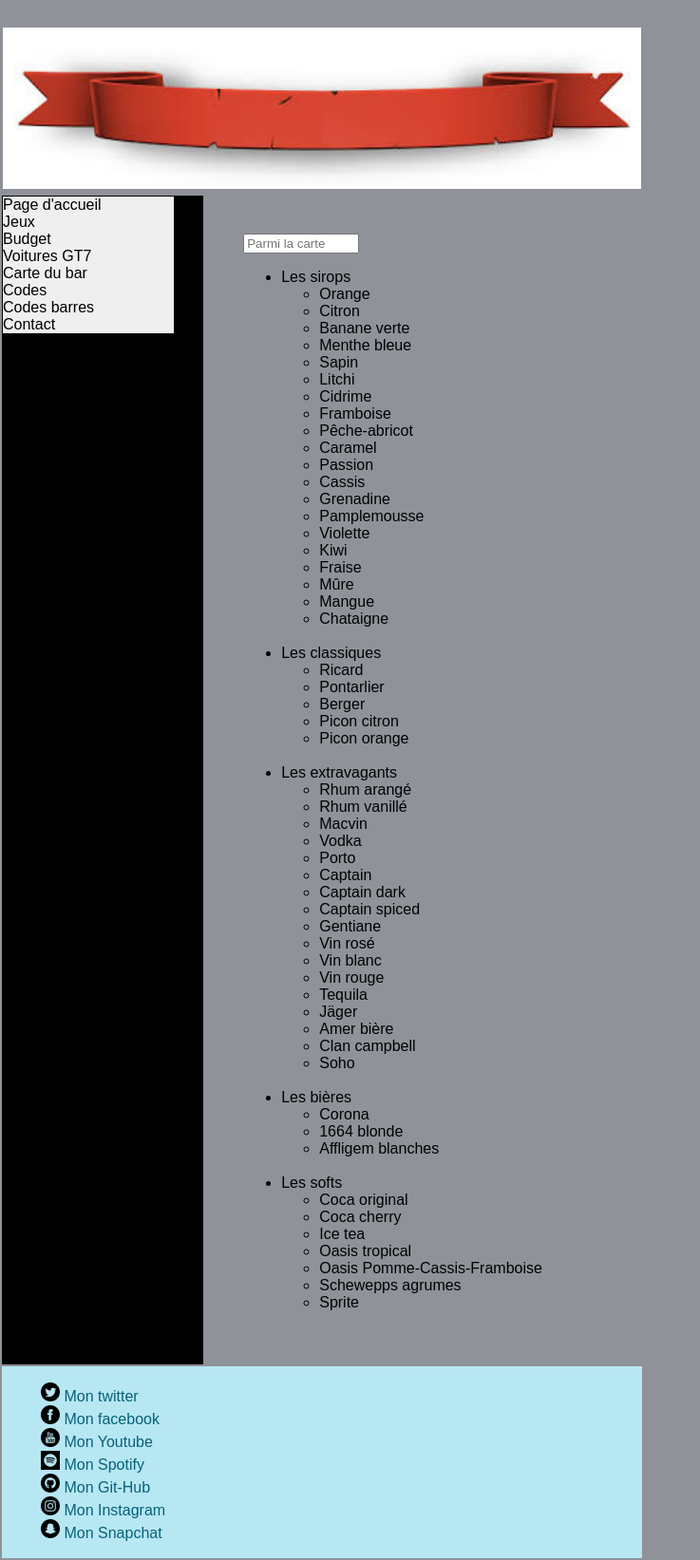
After one commit to Gabin221/Gabin221.github.io, a PHP site: the page made by Carte bar/indexCarteBar.html in a window 1280 px wide. The commit adds this page. Shown: the whole page at 95% size, without its empty margins (0-737 px from the left). Run offline with PHP 8.4, Linux system fonts and the light colour scheme.

Commit message:
Add files via upload

```diff
--- a/Budget/indexBudget.html
+++ b/Budget/indexBudget.html
@@ -19,10 +19,10 @@
 	<tr>
 		<td id="colonneMenu">
   			<ul id="menu-vertical">
-    				<li><a href="../Page principale/index.html">Page d'accueil</a></li>
+    				<li><a href="../index.html">Page d'accueil</a></li>
     				<li><a href="#">Jeux</a>
       					<ul class="sous">
-        					<li><a href="./indexPendu.html">Pendu</a></li>
+        					<li><a href="../Pendu/indexPendu.html">Pendu</a></li>
         					<li><a href="../Devine-nombre/indexDevineNombre.html">Devine nombre</a></li>
       					</ul>
     				</li>
--- /dev/null
+++ b/Carte bar/indexCarteBar.html
@@ -0,0 +1,147 @@
+<!DOCTYPE html>
+<meta name="viewport" content="width=device-width, initial-scale=1.0">
+<html lang="fr">
+	<head>
+		<meta charset="utf-8">
+		<title>Carte du bar</title>
+		<link rel="icon" type="image/png" sizes="16x16" href="Images/monLogo.jpg">
+		<meta http-equiv="Content-Type" content="text/html; charset=iso-8859-1" />
+		<link href="styleCarteBar.css" rel="stylesheet" type="text/css">
+	</head>
+	<body>
+	<table>
+	<tr>
+		<td colspan="2" id="banniere" >
+			<img src="../Images/monLogo.jpg"/>
+		</td>
+	</tr>
+	<tr>
+		<td id="colonneMenu">
+  			<ul id="menu-vertical">
+    				<li><a href="../index.html">Page d'accueil</a></li>
+    				<li><a href="#">Jeux</a>
+      					<ul class="sous">
+        					<li><a href="../Pendu/indexPendu.html">Pendu</a></li>
+        					<li><a href="../Devine-nombre/indexDevineNombre.html">Devine nombre</a></li>
+      					</ul>
+    				</li>
+    				<li><a href="../Budget/indexBudget.html">Budget</a></li>
+    				<li><a href="../GT7/indexVoituresGT7.html">Voitures GT7</a></li>
+    				<li><a href="../Carte bar/indexCarteBar.html">Carte du bar</a></li>
+    				<li class="deroulant"><a href="#">Codes</a>
+      					<ul class="sous">
+        					<li><a href=../Python/indexPython.html>Python</a></li>
+        					<li><a href=../Html/indexHtml.html>HTML/Javascript/CSS</a></li>
+      					</ul>
+    				</li>
+    				<li><a href="../Générateur code barres/indexGenerateurCodeBarres.html">Codes barres</a></li>
+    				<li><a href="../Contact/indexContact.html">Contact</a></li>
+  			</ul>
+		</td>
+		<td id="contenu">
+			<input id="searchbar" onkeyup="search_animal()" type="text" name="search" placeholder="Parmi la carte">
+
+    			<ol id='list' style="list-style-type: disc">
+			<li class="animals">Les sirops</li>
+				<ol list-style-position: inside style="list-style-type: circle">
+					<li class="animals">Orange</li>
+					<li class="animals">Citron</li>
+					<li class="animals">Banane verte</li>
+					<li class="animals">Menthe bleue</li>
+					<li class="animals">Sapin</li>
+					<li class="animals">Litchi</li>
+					<li class="animals">Cidrime</li>
+					<li class="animals">Framboise</li>
+					<li class="animals">Pêche-abricot</li>
+					<li class="animals">Caramel</li>
+					<li class="animals">Passion</li>
+					<li class="animals">Cassis</li>
+					<li class="animals">Grenadine</li>
+					<li class="animals">Pamplemousse</li>
+					<li class="animals">Violette</li>
+					<li class="animals">Kiwi</li>
+					<li class="animals">Fraise</li>
+					<li class="animals">Mûre</li>
+					<li class="animals">Mangue</li>
+					<li class="animals">Chataigne</li></br>
+				</ol>
+				<li class="animals">Les classiques</li>
+				<ol list-style-position: inside style="list-style-type: circle">
+					<li class="animals">Ricard</li>
+					<li class="animals">Pontarlier</li>
+					<li class="animals">Berger</li>
+					<li class="animals">Picon citron</li>
+					<li class="animals">Picon orange</li></br>
+				</ol>
+				<li class="animals">Les extravagants</li>
+				<ol list-style-position: inside style="list-style-type: circle">
+					<li class="animals">Rhum arangé</li>
+					<li class="animals">Rhum vanillé</li>
+					<li class="animals">Macvin</li>
+					<li class="animals">Vodka</li>
+					<li class="animals">Porto</li>
+					<li class="animals">Captain</li>
+					<li class="animals">Captain dark</li>
+					<li class="animals">Captain spiced</li>
+					<li class="animals">Gentiane</li>
+					<li class="animals">Vin rosé</li>
+					<li class="animals">Vin blanc</li>
+					<li class="animals">Vin rouge</li>
+					<li class="animals">Tequila</li>
+					<li class="animals">Jäger</li>
+					<li class="animals">Amer bière</li>
+					<li class="animals">Clan campbell</li>
+					<li class="animals">Soho</li></br>
+				</ol>
+				<li class="animals">Les bières</li>
+				<ol list-style-position: inside style="list-style-type: circle">
+					<li class="animals">Corona</li>
+					<li class="animals">1664 blonde</li>
+					<li class="animals">Affligem blanches</li></br>
+				</ol>
+				<li class="animals">Les softs</li>
+				<ol list-style-position: inside style="list-style-type: circle">
+					<li class="animals">Coca original</li>
+					<li class="animals">Coca cherry</li>
+					<li class="animals">Ice tea</li>
+					<li class="animals">Oasis tropical</li>
+					<li class="animals">Oasis Pomme-Cassis-Framboise</li>
+					<li class="animals">Schewepps agrumes</li>
+					<li class="animals">Sprite</li>
+				</ol>
+			</ol>
+			<script src="mainVoituresGT7.js"></script>
+		</td>
+		</tr>
+		<tr>
+		<td colspan="2" id="colonneFooter">
+		<div>
+			<ul class="lienReseaux">
+				<li>
+        				<a class="liensReseaux" href="https://twitter.com/"><img class="logo" src="../Images/logoTwitter.png"> Mon twitter</a>
+				</li>
+				<li>
+        				<a class="liensReseaux" href="https://facebook.com/"><img class="logo" src="../Images/logoFacebook.png"> Mon facebook</a>
+				</li>
+				<li>
+        				<a class="liensReseaux" href="https://youtube.com/"><img class="logo" src="../Images/logoYoutube.png"> Mon Youtube</a>
+				</li>
+				<li>
+        				<a class="liensReseaux" href="https://spotify.com/"><img class="logo" src="../Images/logoSpotify.png"> Mon Spotify</a>
+				</li>
+				<li>
+        				<a class="liensReseaux" href="https://github.com/"><img class="logo" src="../Images/logoGithub.png"> Mon Git-Hub</a>
+				</li>
+				<li>
+        				<a class="liensReseaux" href="https://instagram.com/"><img class="logo" src="../Images/logoInstagram.png"> Mon Instagram</a>
+				</li>
+				<li>
+        				<a class="liensReseaux" href="https://snapchat.com/"><img class="logo" src="../Images/logoSnap.png"> Mon Snapchat</a>
+				</li>
+			</ul>
+		</div>
+		</td>
+		</tr>
+	</table>
+	</body>
+</html>
--- a/Contact/indexContact.html
+++ b/Contact/indexContact.html
@@ -18,7 +18,7 @@
 	<tr>
 		<td id="colonneMenu">
   			<ul id="menu-vertical">
-    				<li><a href="./index.html">Page d'accueil</a></li>
+    				<li><a href="../index.html">Page d'accueil</a></li>
     				<li><a href="#">Jeux</a>
       					<ul class="sous">
         					<li><a href="../Pendu/indexPendu.html">Pendu</a></li>
--- a/Devine-nombre/indexDevineNombre.html
+++ b/Devine-nombre/indexDevineNombre.html
@@ -4,7 +4,7 @@
 	<head>
 		<meta charset="utf-8">
 		<title>Devine-nombre</title>
-		<link rel="icon" type="image/png" sizes="16x16" href="Images/monLogo.jpg">
+		<link rel="icon" type="image/png" sizes="16x16" href="../Images/monLogo.jpg">
 		<meta http-equiv="Content-Type" content="text/html; charset=iso-8859-1" />
 		<link href="styleDevineNombre.css" rel="stylesheet" type="text/css">
 	</head>
@@ -19,7 +19,7 @@
 	<tr>
 		<td id="colonneMenu">
   			<ul id="menu-vertical">
-    				<li><a href="./index.html">Page d'accueil</a></li>
+    				<li><a href="../index.html">Page d'accueil</a></li>
     				<li><a href="#">Jeux</a>
       					<ul class="sous">
         					<li><a href="../Pendu/indexPendu.html">Pendu</a></li>
--- a/GT7/indexVoituresGT7.html
+++ b/GT7/indexVoituresGT7.html
@@ -19,7 +19,7 @@
 	<tr>
 		<td id="colonneMenu">
   			<ul id="menu-vertical">
-    				<li><a href="./index.html">Page d'accueil</a></li>
+    				<li><a href="../index.html">Page d'accueil</a></li>
     				<li><a href="#">Jeux</a>
       					<ul class="sous">
         					<li><a href="../Pendu/indexPendu.html">Pendu</a></li>
--- a/Pendu/indexPendu.html
+++ b/Pendu/indexPendu.html
@@ -19,7 +19,7 @@
 	<tr>
 		<td id="colonneMenu">
   			<ul id="menu-vertical">
-    				<li><a href="./index.html">Page d'accueil</a></li>
+    				<li><a href="../index.html">Page d'accueil</a></li>
     				<li><a href="#">Jeux</a>
       					<ul class="sous">
         					<li><a href="../Pendu/indexPendu.html">Pendu</a></li>
--- a/index.html
+++ b/index.html
@@ -4,7 +4,7 @@
 	<head>
 		<meta charset="utf-8">
 		<title>Gabin221, mon premier site</title>
-		<link rel="icon" type="image/png" sizes="16x16" href="../Images/monLogo.jpg">
+		<link rel="icon" type="image/png" sizes="16x16" href="Images/monLogo.jpg">
 		<meta http-equiv="Content-Type" content="text/html; charset=iso-8859-1" />
 		<link href="style.css" rel="stylesheet" type="text/css">
 	</head>
```
Also changed, not shown: style.css (+8 -1 lines).
